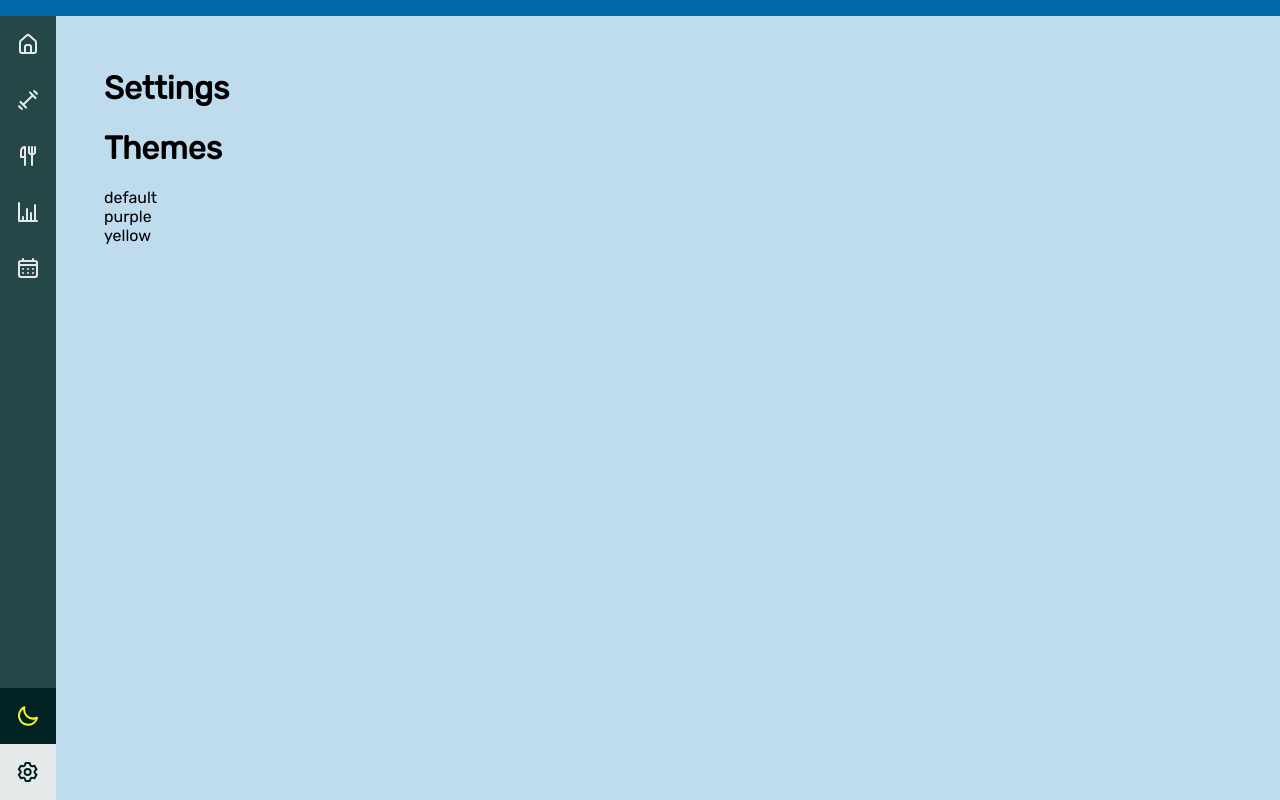
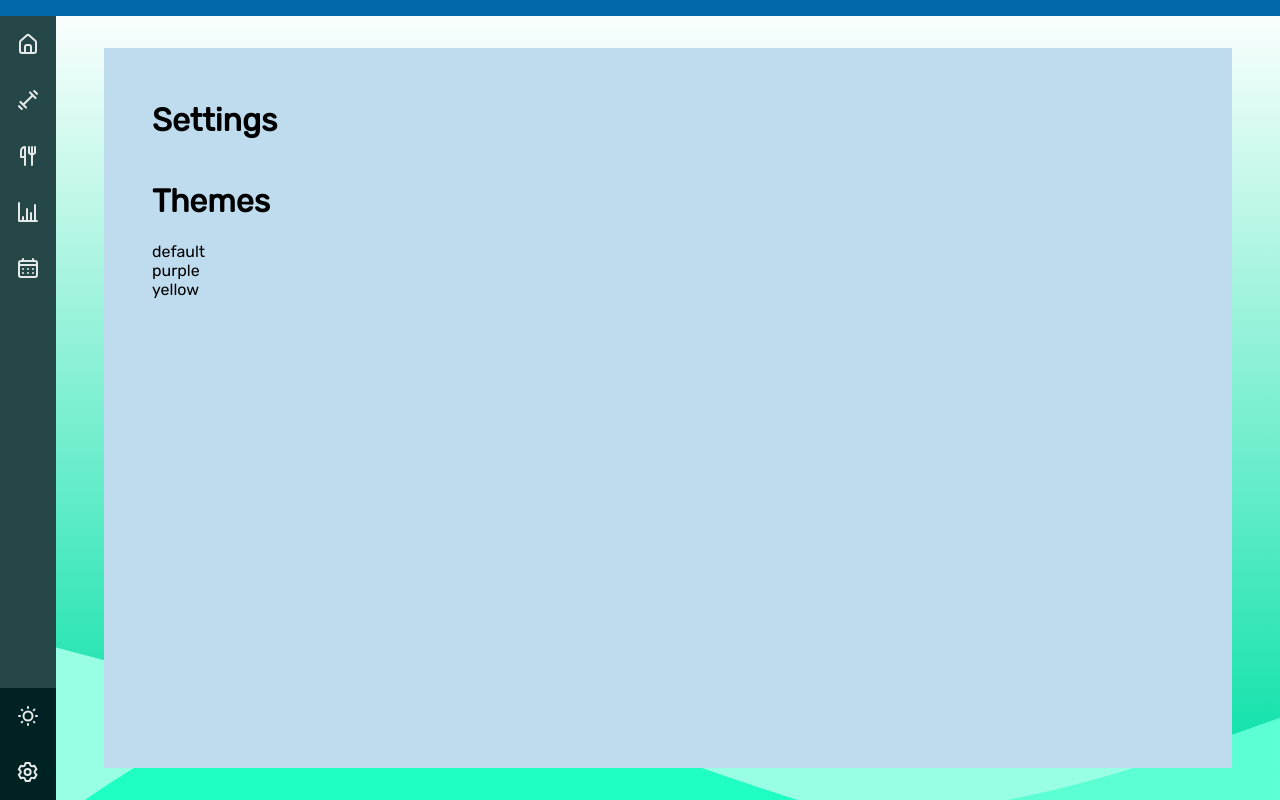
Before and after one commit to houstonmp/macrotracker-v2, a React (Vite) app: page /settings in a window 1280 px wide. Built offline with nearby package versions, Linux system fonts and the light colour scheme.

Commit message:
Add settings pull out menu to the UI

```diff
--- a/src/components/MainNav.jsx
+++ b/src/components/MainNav.jsx
@@ -19,6 +19,7 @@
 const MainNav = (props) => {
     const dispatch = useDispatch();
     const lightMode = useSelector(state => state.ui.theme.lightMode);
+    const settingsIsVisible = useSelector(state => state.ui.settings.settingsIsVisible);
 
     const onToggleHandler = () => {
         if (lightMode === 'light') {
@@ -28,8 +29,16 @@
             dispatch(uiActions.setLightMode('light'));
         }
     }
+    const onToggleSettingsHandler = () => {
+        console.log(settingsIsVisible)
+        dispatch(uiActions.toggleSettings());
+    }
+
+    let settingsHREF = settingsIsVisible ? '/settings' : '..';
+    console.log(settingsHREF);
 
     return <section className={styles.header}>
+
         <ul className={styles.list}>
             <li>
                 <NavLink to="/" alt="home" className={({ isActive }) => (isActive ? styles.active : '')} end>
@@ -57,18 +66,21 @@
                 </NavLink>
             </li>
             <li>
-                <button onClick={onToggleHandler}>
-                    {!lightMode && <SunIcon applyFill="var(--color-alpha)"></SunIcon>}
-                    {lightMode && <MoonIcon applyFill="var(--color-alpha"></MoonIcon>}
+                <button onClick={onToggleHandler} className={styles['light-mode']}>
+                    {lightMode === 'light' && <SunIcon applyFill="var(--color-alpha)"></SunIcon>}
+                    {lightMode === 'dark' && <MoonIcon applyFill="var(--primary-gold-500)"></MoonIcon>}
                 </button>
             </li>
             <li>
-                <NavLink to="/settings" alt="calendar" className={({ isActive }) => (isActive ? styles.active : '')}>
+                <button onClick={onToggleSettingsHandler} className={`settings ${settingsIsVisible && styles['active']}`}>
                     <SettingIcon applyFill="var(--color-alpha)"></SettingIcon>
-                </NavLink>
+                </button>
+                {/* <NavLink to={settingsHREF} onClick={onToggleSettingsHandler} alt="settings" className={({ isActive }) => (isActive ? styles.active : '')}>
+                    <SettingIcon applyFill="var(--color-alpha)"></SettingIcon>
+                </NavLink> */}
             </li>
         </ul>
-    </section>
+    </section >
 }
 
 export default MainNav;
--- a/src/components/MainNav.module.css
+++ b/src/components/MainNav.module.css
@@ -2,6 +2,7 @@
   display: flex;
   justify-content: space-between;
   background-color: var(--color-alpha-400);
+  position: relative;
 }
 
 .list {
@@ -30,7 +31,9 @@
 }
 
 .list a:hover,
-.list a.active {
+.list a.active,
+.list button:hover,
+.list button.active {
   transition: all .6s;
   text-decoration: overline;
   background-color: var(--color-alpha);
@@ -38,16 +41,17 @@
 }
 
 .list a:hover *,
-.list a.active * {
+.list a.active *,
+.list button:hover *,
+.list button.active * {
   transition: all .2s;
   fill: var(--color-alpha-500);
 }
 
 .list button {
   background-color: var(--color-alpha-500);
-  fill: var(--primary-gold-500);
 }
 
-.list button * {
-  fill: var(--color-gold-500);
+.list button.active {
+  fill: var(--color-alpha-500);
 }
--- a/src/components/store/ui-slice.js
+++ b/src/components/store/ui-slice.js
@@ -11,6 +11,9 @@
             themeName: 'default',
             lightMode: 'light'
             // lightMode: setThemeDetector()
+        },
+        settings: {
+            settingsIsVisible: false
         }
     },
     reducers: {
@@ -31,6 +34,9 @@
         },
         setTheme(state, action) {
             state.theme.themeName = action.payload;
+        },
+        toggleSettings(state, action) {
+            state.settings.settingsIsVisible = !state.settings.settingsIsVisible;
         }
     }
 })
--- a/src/pages/RootLayout.jsx
+++ b/src/pages/RootLayout.jsx
@@ -1,16 +1,25 @@
 import { Outlet } from "react-router-dom"
 import MainNav from "../components/MainNav"
 import classes from './RootLayout.module.css'
+import { useSelector } from "react-redux"
+import Settings from "./settings/Settings"
 // import { HomeIcon } from "../assets/Icons"
 
 const RootLayout = (props) => {
+    const settingsIsVisible = useSelector(state => state.ui.settings.settingsIsVisible)
+
     return <>
+
         <div className={`root`}>
+
             <MainNav></MainNav>
-            <main className={classes[`${props.classes}`]}>
+            {settingsIsVisible && <Settings></Settings>}
+            <main>
                 <Outlet />
             </main>
+
         </div>
+
     </>
 }
 
--- a/src/pages/settings/Settings.jsx
+++ b/src/pages/settings/Settings.jsx
@@ -3,18 +3,21 @@
 import classes from "./Settings.module.css"
 import { uiActions } from "../../components/store/ui-slice";
 
-const Settings = props => {
+const Background = (props) => {
+    return <main className="settings">
+        {props.children}
+    </main>
+}
+
+
+const SettingsContent = (props) => {
     const dispatch = useDispatch();
-
     const onThemeChangeHandler = (e) => {
         e.preventDefault();
         console.log(e.target.id);
         dispatch(uiActions.setTheme(e.target.id));
     }
-
-    return <>
-        <div className={classes.settings}>
-            <PageContent title="Settings" classes={classes.settings}>
+    return <PageContent title="Settings" classes={classes.settings}>
         <h1>Themes</h1>
         <ul>
             <li>
@@ -28,6 +31,14 @@
             </li>
         </ul>
     </PageContent>
+}
+
+const Settings = props => {
+    return <>
+        <div className={classes.settings}>
+            <Background>
+                <SettingsContent></SettingsContent>
+            </Background>
         </div>
     </>
 }
--- a/src/pages/settings/Settings.module.css
+++ b/src/pages/settings/Settings.module.css
@@ -1,5 +1,14 @@
 .settings {
+
     margin: 2rem 3rem;
+    transition: all .9s;
+    background-color: var(--color-beta-100);
+    flex-basis: 1rem;
+    justify-content: flex-start;
+    align-items: flex-start;
+    margin: 0;
+    flex: 2;
+    color: inherit;
 }
 
 .theme-select {
```
Lines whose indentation alone changed are shown as unchanged.
